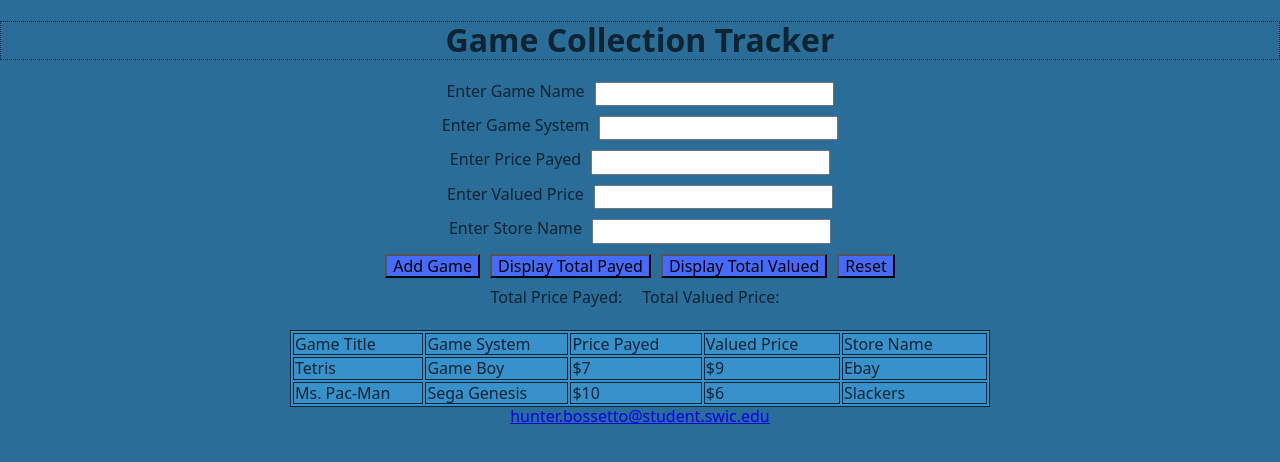
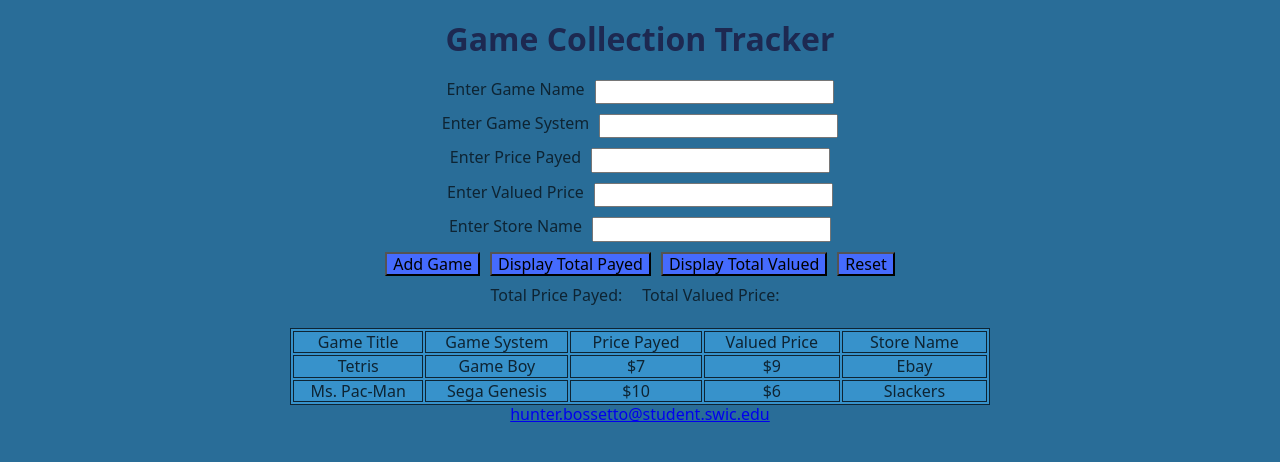
Before and after one commit to hbstudentswic/capstone-project-hbstudentswic, a website: page index.html in a window 1280 px wide. Drawn offline with nearby package versions, Linux system fonts and the light colour scheme.

Commit message:
refactor: :lipstick: Center the text within the table
Add a text-align property to the style of the table

n/a

```diff
--- a/style.css
+++ b/style.css
@@ -3,6 +3,7 @@ th,
 td {
   background-color: #3792cb;
   border: 1px solid;
+  text-align: center;
   width: 700px;
 }
 
@@ -12,7 +13,7 @@ body {
 }
 
 h1 {
-  border: 1px dotted;
+  color: #1d2951;
 }
 
 button {
```
